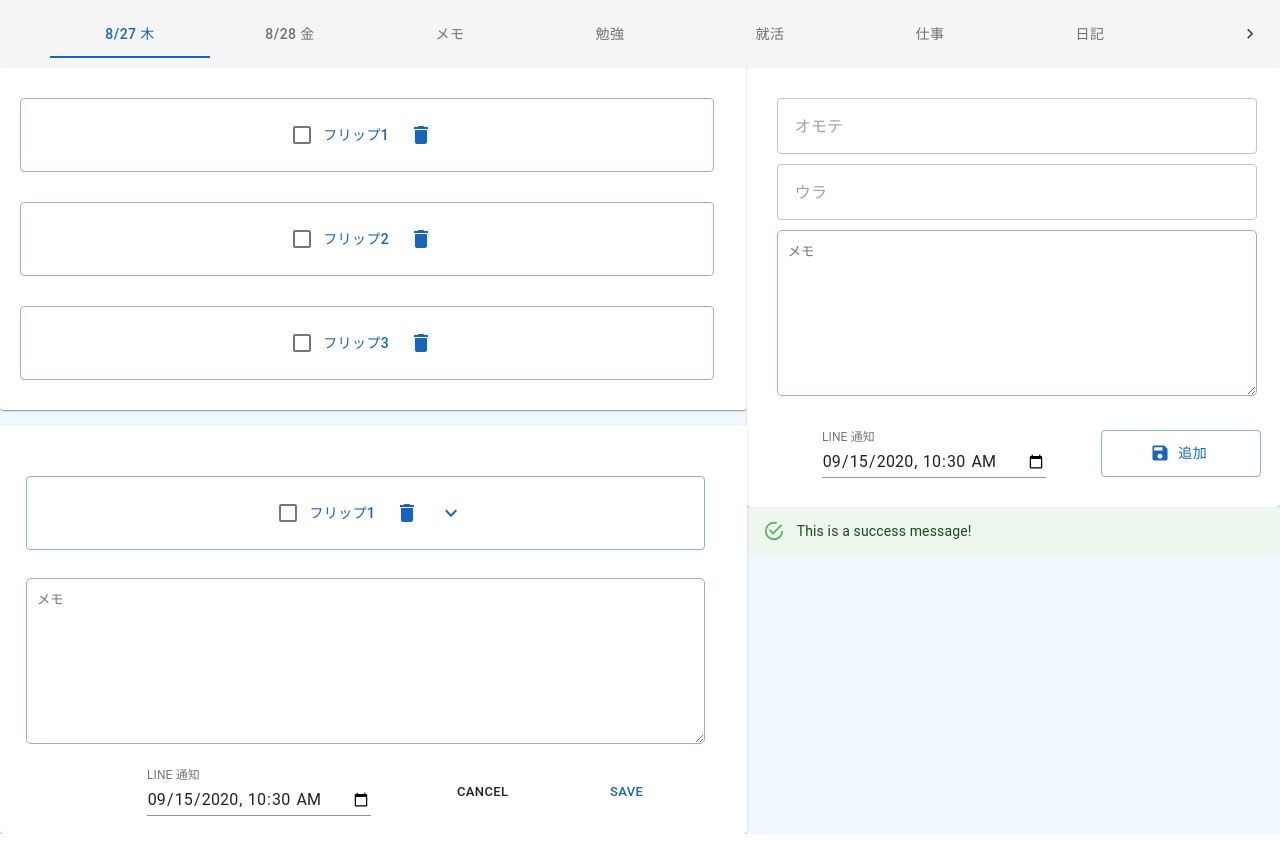
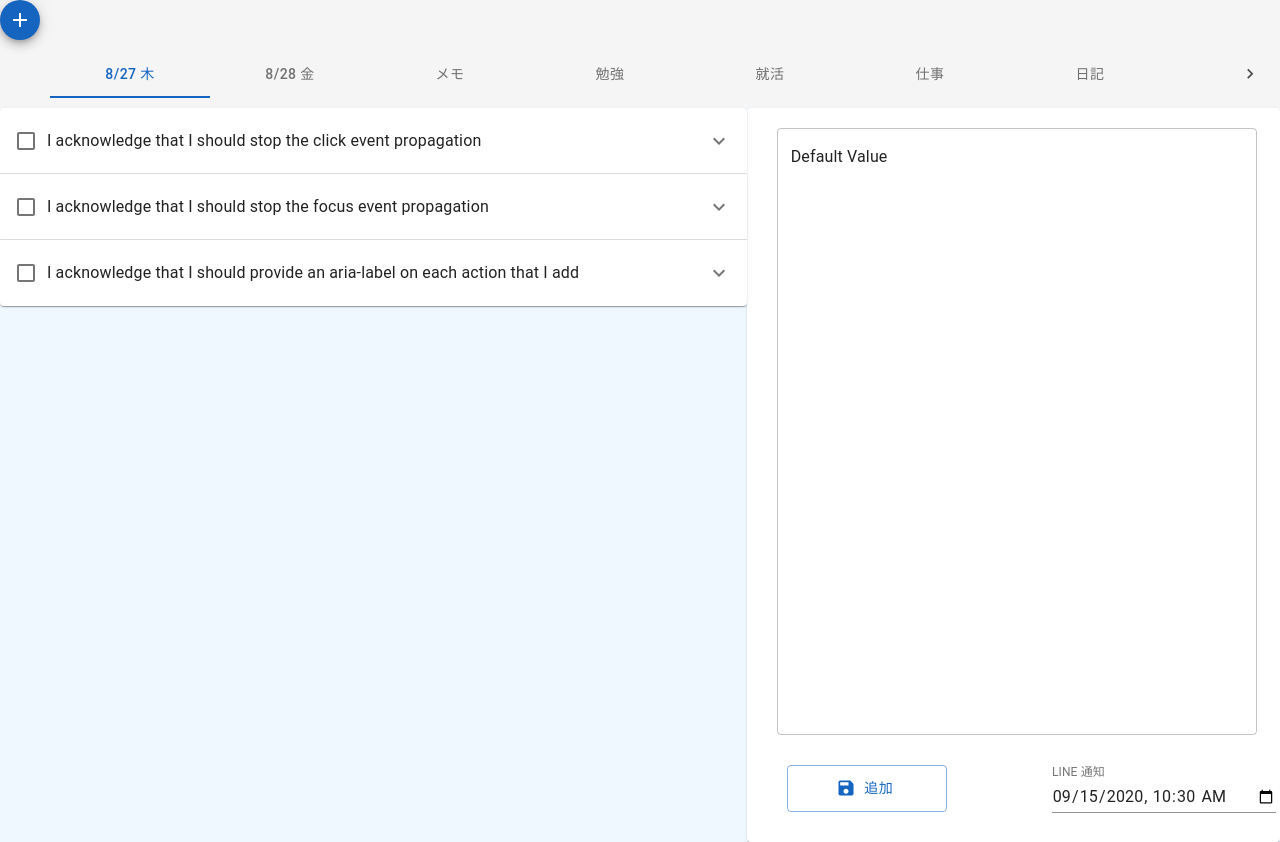
Before and after one commit to haru890/Flip_List, a React (Create React App) app in the folder react-app/: page / in a window 1280 px wide. Built offline with nearby package versions, Linux system fonts and the light colour scheme; no server answers.

Commit message:
大幅なデザイン変更

```diff
--- a/react-app/src/App.tsx
+++ b/react-app/src/App.tsx
@@ -1,21 +1,21 @@
-import React from 'react';
-import Grid from '@material-ui/core/Grid';
-import styled from '@emotion/styled';
-import EditCard from './components/EditCard';
-import Flips from './components/Flips';
-import ScrollableTabs from './components/ScrollableTabs';
+import styled from "@emotion/styled";
+import Grid from "@material-ui/core/Grid";
+import React from "react";
+import ActionsInAccordionSummary from "./components/ActionsInAccordionSummary";
+import EditCard from "./components/EditCard";
+import ScrollableTabs from "./components/ScrollableTabs";
 
 function App() {
   return (
     <Grid container>
       <Grid item xs={12} md={12}>
-        <ScrollableTabs/>
+        <ScrollableTabs />
       </Grid>
       <Main item xs={12} md={7}>
-        <Flips/>
+        <ActionsInAccordionSummary />
       </Main>
       <Aside item xs={12} md={5}>
-        <EditCard/>
+        <EditCard />
       </Aside>
     </Grid>
   );
--- /dev/null
+++ b/react-app/src/components/ActionsInAccordionSummary.tsx
@@ -0,0 +1,91 @@
+import Accordion from "@material-ui/core/Accordion";
+import AccordionDetails from "@material-ui/core/AccordionDetails";
+import AccordionSummary from "@material-ui/core/AccordionSummary";
+import Checkbox from "@material-ui/core/Checkbox";
+import FormControlLabel from "@material-ui/core/FormControlLabel";
+import { makeStyles } from "@material-ui/core/styles";
+import Typography from "@material-ui/core/Typography";
+import ExpandMoreIcon from "@material-ui/icons/ExpandMore";
+import React from "react";
+
+const useStyles = makeStyles({
+  root: {
+    width: "100%",
+  },
+});
+
+export default function ActionsInAccordionSummary() {
+  const classes = useStyles();
+
+  return (
+    <div className={classes.root}>
+      <Accordion>
+        <AccordionSummary
+          expandIcon={<ExpandMoreIcon />}
+          aria-label="Expand"
+          aria-controls="additional-actions1-content"
+          id="additional-actions1-header"
+        >
+          <FormControlLabel
+            aria-label="Acknowledge"
+            onClick={(event) => event.stopPropagation()}
+            onFocus={(event) => event.stopPropagation()}
+            control={<Checkbox />}
+            label="I acknowledge that I should stop the click event propagation"
+          />
+        </AccordionSummary>
+        <AccordionDetails>
+          <Typography color="textSecondary">
+            The click event of the nested action will propagate up and expand
+            the accordion unless you explicitly stop it.
+          </Typography>
+        </AccordionDetails>
+      </Accordion>
+      <Accordion>
+        <AccordionSummary
+          expandIcon={<ExpandMoreIcon />}
+          aria-label="Expand"
+          aria-controls="additional-actions2-content"
+          id="additional-actions2-header"
+        >
+          <FormControlLabel
+            aria-label="Acknowledge"
+            onClick={(event) => event.stopPropagation()}
+            onFocus={(event) => event.stopPropagation()}
+            control={<Checkbox />}
+            label="I acknowledge that I should stop the focus event propagation"
+          />
+        </AccordionSummary>
+        <AccordionDetails>
+          <Typography color="textSecondary">
+            The focus event of the nested action will propagate up and also
+            focus the accordion unless you explicitly stop it.
+          </Typography>
+        </AccordionDetails>
+      </Accordion>
+      <Accordion>
+        <AccordionSummary
+          expandIcon={<ExpandMoreIcon />}
+          aria-label="Expand"
+          aria-controls="additional-actions3-content"
+          id="additional-actions3-header"
+        >
+          <FormControlLabel
+            aria-label="Acknowledge"
+            onClick={(event) => event.stopPropagation()}
+            onFocus={(event) => event.stopPropagation()}
+            control={<Checkbox />}
+            label="I acknowledge that I should provide an aria-label on each action that I add"
+          />
+        </AccordionSummary>
+        <AccordionDetails>
+          <Typography color="textSecondary">
+            If you forget to put an aria-label on the nested action, the label
+            of the action will also be included in the label of the parent
+            button that controls the accordion expansion.
+          </Typography>
+        </AccordionDetails>
+      </Accordion>
+    </div>
+  );
+}
--- /dev/null
+++ b/react-app/src/components/AddButtonIcon.tsx
@@ -0,0 +1,27 @@
+import Fab from "@material-ui/core/Fab";
+import { createStyles, makeStyles, Theme } from "@material-ui/core/styles";
+import AddIcon from "@material-ui/icons/Add";
+import React from "react";
+
+const useStyles = makeStyles((theme: Theme) =>
+  createStyles({
+    root: {
+      "& > *": {
+        margin: theme.spacing(1),
+      },
+    },
+    extendedIcon: {
+      marginRight: theme.spacing(1),
+    },
+  })
+);
+
+export default function AddButtonIcon() {
+  const classes = useStyles();
+
+  return (
+    <Fab size="small" color="primary" aria-label="add">
+      <AddIcon />
+    </Fab>
+  );
+}
--- a/react-app/src/components/EditCard.tsx
+++ b/react-app/src/components/EditCard.tsx
@@ -1,12 +1,9 @@
-import React from 'react';
-import { Card, TextField, Button } from '@material-ui/core';
-import SaveIcon from '@material-ui/icons/Save';
-import FormControl from '@material-ui/core/FormControl';
-import Alert from '@material-ui/lab/Alert';
+import { Button, Card, FormControl, TextField } from "@material-ui/core";
+import SaveIcon from "@material-ui/icons/Save";
+import React from "react";
 
 // Propsを受け取る　親からデータをもらって表示する　FC受け取る型：Props
 const EditCard = () => {
-
   // FlipListが親　データを取る必要がない
 
   return (
@@ -14,35 +11,17 @@ const EditCard = () => {
       <form>
         <Card>
           <TextField
-            placeholder={' オモテ'}
+            id="outlined-multiline-static"
+            multiline
+            rows={30}
+            defaultValue="Default Value"
+            variant="outlined"
             style={{
-              width: '90%',
-              margin: '30px 0 0 30px',
+              width: "90%",
+              padding: "10px",
+              margin: "10px 0 0 20px",
             }}
-            variant='outlined'
-          />
-          <TextField
-            placeholder={' ウラ'}
-            style={{
-              width: '90%',
-              margin: '10px 0 0 30px',
-            }}
-            variant='outlined'
-          />
-          <textarea
-            cols={80}
-            rows={9}
-            placeholder={'メモ'}
-            style={{
-              width: '86%',
-              padding: '10px',
-              margin: '10px 0 0 30px',
-              border: '1px solid #9FA8DC',
-              borderRadius: '5px',
-              color: '#9FA8DC',
-              fontFamily: 'inherit',
-            }}>
-          </textarea>
+          ></TextField>
           {/* <FormControl>
             <form noValidate>
               <TextField
@@ -76,39 +55,40 @@ const EditCard = () => {
               削除
             </Button>
           </div> */}
-          <div>
-          <FormControl>
-            <form noValidate>
-              <TextField
-                id='datetime-local'
-                label='LINE 通知'
-                type='datetime-local'
-                defaultValue='2020-09-15T10:30'
-                InputLabelProps={{
-                  shrink: true,
-                }}
-                style={{
-                  margin: '30px 30px 10px 75px',
-                }}
-              />
-            </form>
-          </FormControl>
+          <>
             <Button
-              type='submit'
-              variant='outlined'
-              color='primary'
+              type="submit"
+              variant="outlined"
+              color="primary"
               startIcon={<SaveIcon />}
               style={{
-                margin: '30px 5px 30px 25px',
-                width: '30%',
-                padding: '10px 5px',
+                margin: "20px 5px 30px 40px",
+                width: "30%",
+                padding: "10px 5px",
               }}
             >
               追加
               {/* フリップ選択時は「更新」と表示させ、選択されているフリップの枠線の色が変わる */}
               {/* 更新 */}
             </Button>
-          </div>
+
+            <FormControl>
+              <form noValidate>
+                <TextField
+                  id="datetime-local"
+                  label="LINE 通知"
+                  type="datetime-local"
+                  defaultValue="2020-09-15T10:30"
+                  InputLabelProps={{
+                    shrink: true,
+                  }}
+                  style={{
+                    margin: "20px 0px 10px 100px",
+                  }}
+                />
+              </form>
+            </FormControl>
+          </>
         </Card>
       </form>
 
@@ -116,7 +96,7 @@ const EditCard = () => {
       {/* <Alert severity="error">This is an error message!</Alert>
       <Alert severity="warning">This is a warning message!</Alert>
       <Alert severity="info">This is an information message!</Alert> */}
-      <Alert severity='success'>This is a success message!</Alert>
+      {/* <Alert severity="success">This is a success message!</Alert> */}
     </div>
   );
 };
--- a/react-app/src/components/ScrollableTabs.tsx
+++ b/react-app/src/components/ScrollableTabs.tsx
@@ -1,7 +1,16 @@
-import React, { ReactNode, FC, useState, ChangeEvent, useEffect } from 'react';
-import {Card, AppBar, Tabs, Typography, Box, Tab, styled, Button, Toolbar} from '@material-ui/core';
-import { Tab as _Tab } from '../models/tab';
-import { fetchTabs } from '../api/tab';
+import {
+  AppBar,
+  Box,
+  Card,
+  styled,
+  Tab,
+  Tabs,
+  Typography,
+} from "@material-ui/core";
+import React, { ChangeEvent, FC, ReactNode, useEffect, useState } from "react";
+import { fetchTabs } from "../api/tab";
+import { Tab as _Tab } from "../models/tab";
+import AddButtonIcon from "./AddButtonIcon";
 
 interface Props {
   children?: ReactNode;
@@ -9,7 +18,7 @@ interface Props {
   value: number;
 }
 
-const TabPanel:FC<Props>=({children, index, value})=> {
+const TabPanel: FC<Props> = ({ children, index, value }) => {
   return (
     <div hidden={value !== index}>
       {value === index && (
@@ -19,10 +28,9 @@ const TabPanel:FC<Props>=({children, index, value})=> {
       )}
     </div>
   );
-}
+};
 
-const ScrollableTabs=()=> {
-
+const ScrollableTabs = () => {
   const [tabs, setTabs] = useState<_Tab[] | undefined>(undefined);
 
   const fetchTabsReq = async () => {
@@ -36,7 +44,9 @@ const ScrollableTabs=()=> {
 
   useEffect(() => {
     const data = fetchTabsReq();
-    data.then(tabs => { setTabs(tabs); });
+    data.then((tabs) => {
+      setTabs(tabs);
+    });
   }, []);
 
   const [value, setValue] = useState<number>(0);
@@ -48,11 +58,7 @@ const ScrollableTabs=()=> {
   return (
     <div>
       <AppBar position="static" color="default">
-        {/* <Toolbar>
-          <Typography variant="h6">
-            Flip Lists
-          </Typography>
-        </Toolbar> */}
+        <AddButtonIcon />
         <Tabs
           value={value}
           onChange={handleChange}
@@ -63,10 +69,8 @@ const ScrollableTabs=()=> {
           aria-label="scrollable auto tabs example"
           style={{
             margin: "10px",
-            fontSize:"large"
-
+            fontSize: "large",
           }}
-
         >
           <Tab label="8/27 木" />
           <Tab label="8/28 金" />
@@ -82,7 +86,7 @@ const ScrollableTabs=()=> {
       </AppBar>
     </div>
   );
-}
+};
 
 const Root = styled(Card)({
   // backgroundColor: "#e1f5fe",
```
